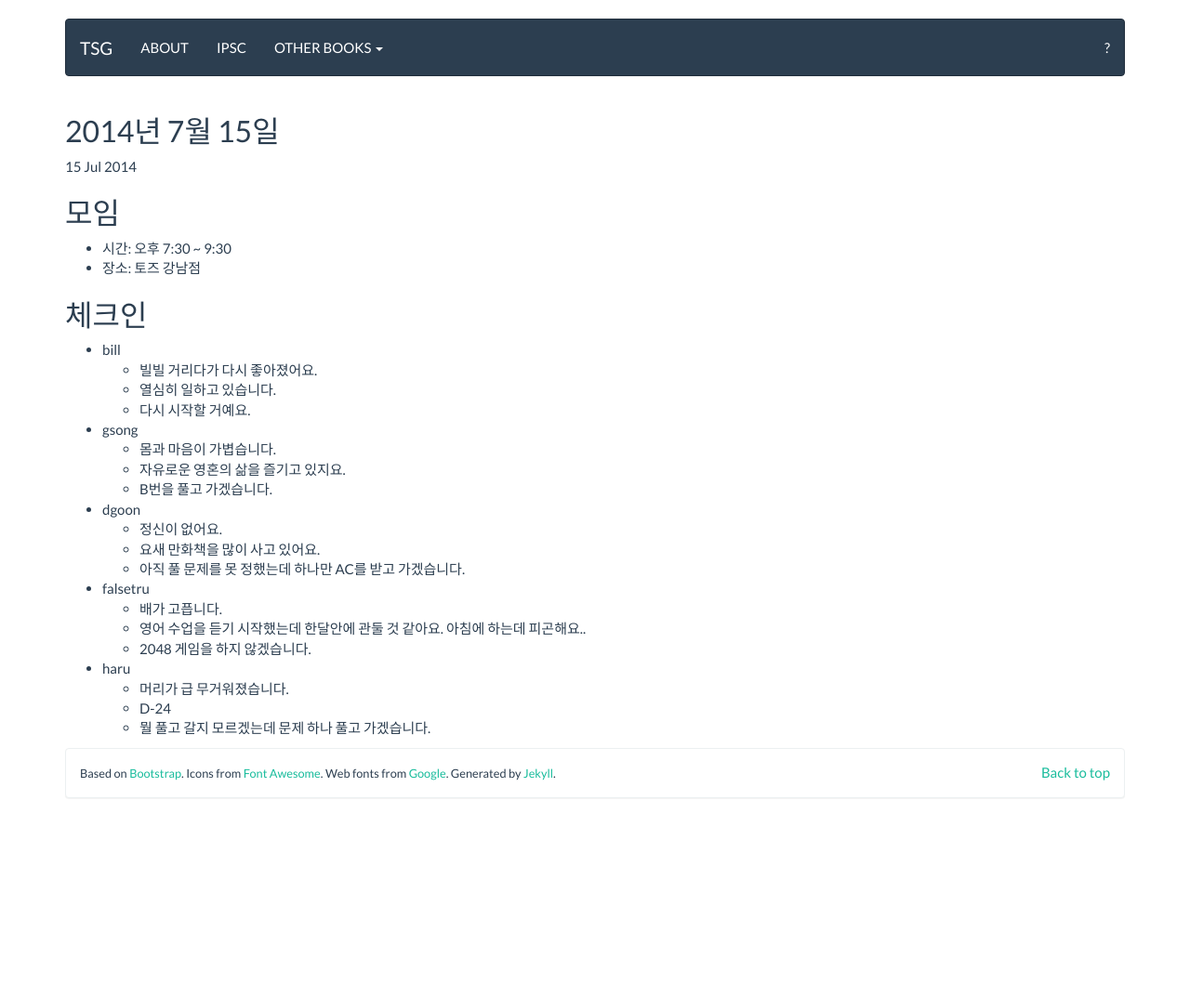
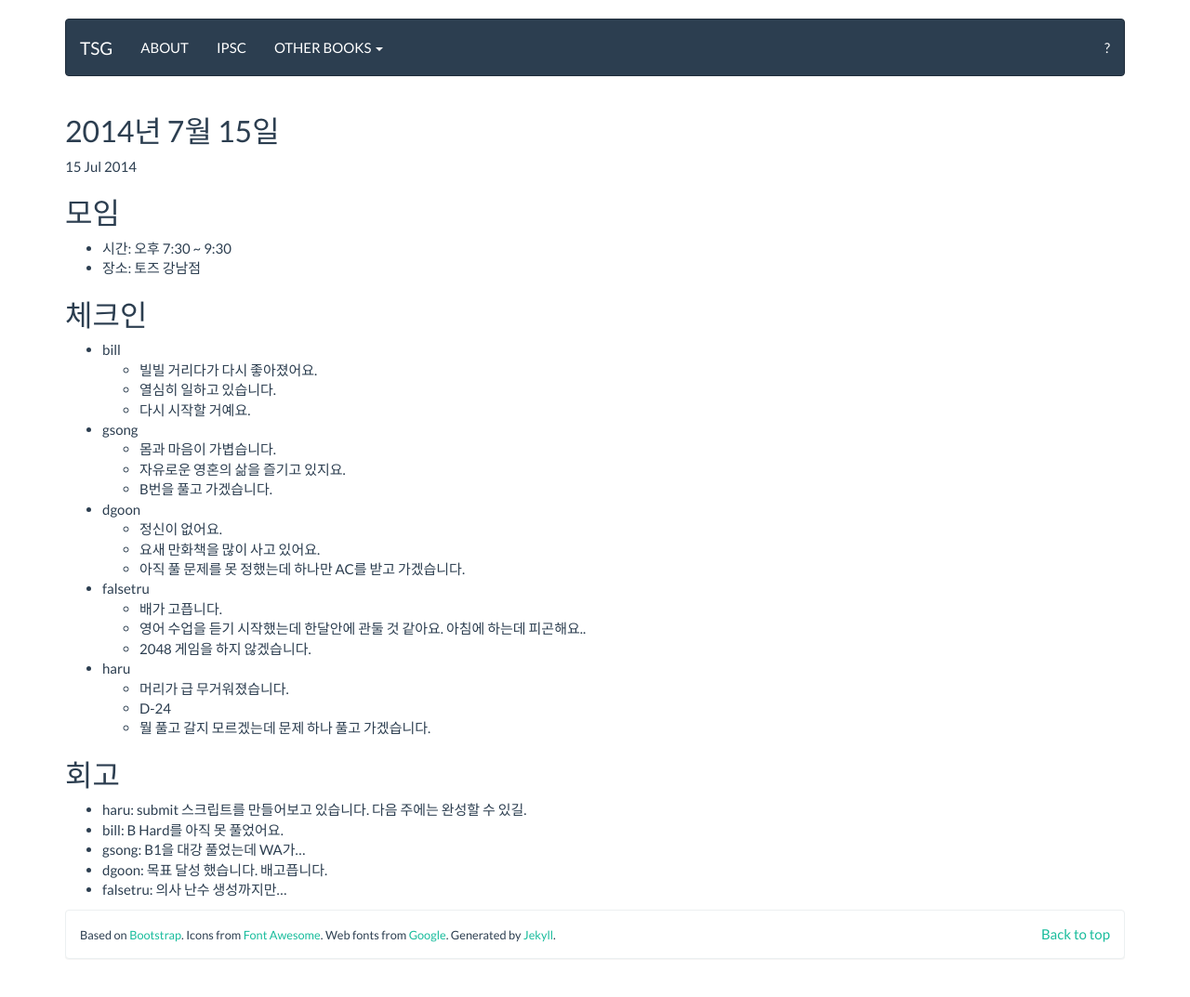
Before and after one commit to tuestudy/tuestudy.github.io, a Jekyll site: the page built from _posts/2014-07-15-tsg-ipsc-off.markdown, in a window 1280 px wide. Shown: the whole page at 93% size. Built offline with Jekyll 4.4.1, drawn with Linux system fonts in a browser that asks for light colours; Markdown is read by kramdown in place of the engine named in the settings; before the commit the page ends 900 px from its top, so only the background shows below that.

Commit message:
2014/07/15 회고

```diff
--- a/_posts/2014-07-15-tsg-ipsc-off.markdown
+++ b/_posts/2014-07-15-tsg-ipsc-off.markdown
@@ -37,3 +37,11 @@
     * 머리가 급 무거워졌습니다.
     * D-24
     * 뭘 풀고 갈지 모르겠는데 문제 하나 풀고 가겠습니다.
+
+## 회고
+
+* haru: submit 스크립트를 만들어보고 있습니다. 다음 주에는 완성할 수 있길.
+* bill: B Hard를 아직 못 풀었어요.
+* gsong: B1을 대강 풀었는데 WA가...
+* dgoon: 목표 달성 했습니다. 배고픕니다.
+* falsetru: 의사 난수 생성까지만...
```
